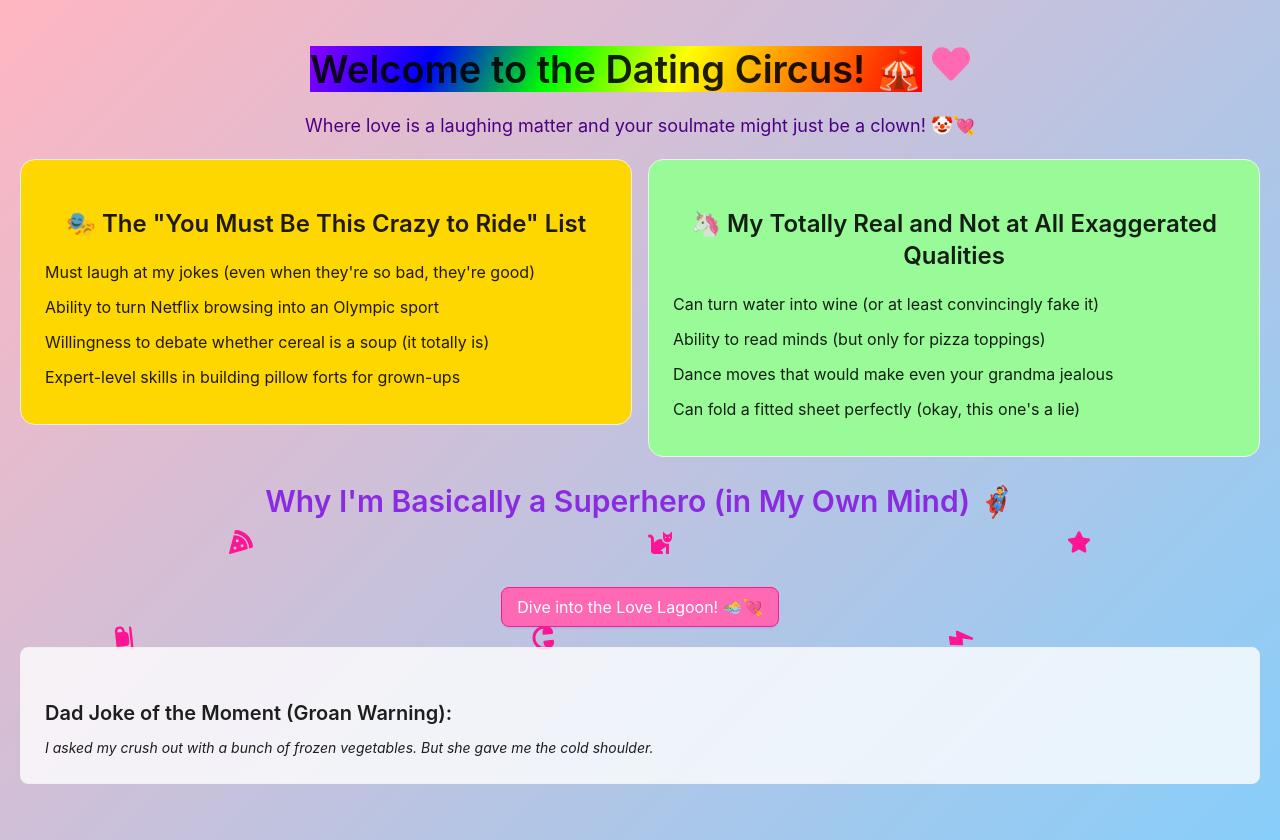
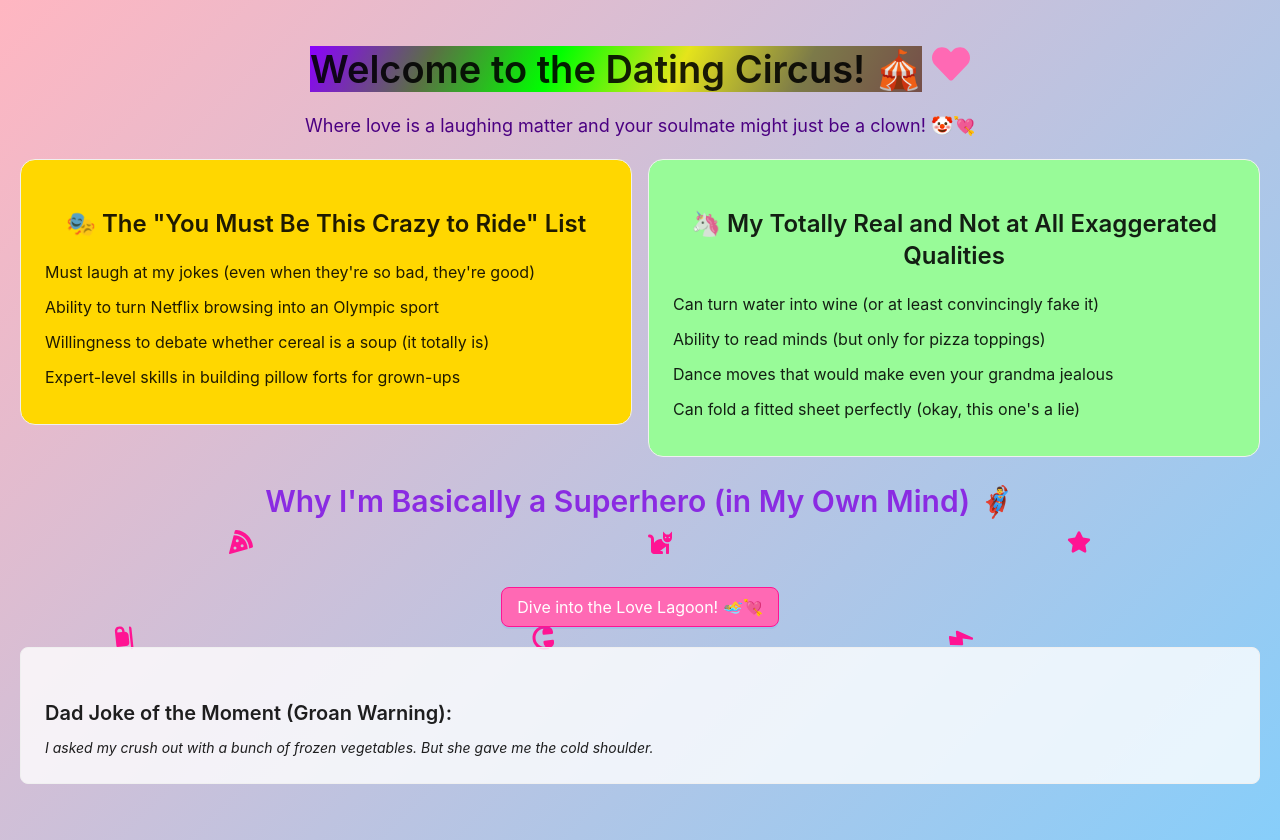
Before and after one commit to Leul120/dating, a React (Create React App) app in the folder client/: page / in a window 1280 px wide. Built offline with nearby package versions, Linux system fonts and the light colour scheme.

Commit message:
Update homePage.js

```diff
--- a/client/src/homePage.js
+++ b/client/src/homePage.js
@@ -62,8 +62,8 @@ const HomePage = () => {
   });
 
   const rainbowText = useSpring({
-    from: { background: 'linear-gradient(0deg, #ff0000, #ff7f00, #ffff00, #00ff00, #0000ff, #8b00ff)' },
-    to: { background: 'linear-gradient(360deg, #ff0000, #ff7f00, #ffff00, #00ff00, #0000ff, #8b00ff)' },
+    from: { background: 'linear-gradient(0deg, #668c70, #84a16a, #6d6696, #00ff00, #78404f, #8b00ff)' },
+    to: { background: 'linear-gradient(360deg, #784040, #7a7242, #ffff00, #00ff00, #547a42, #8b00ff)' },
     config: { duration: 3000 },
     loop: true,
   });
@@ -89,7 +89,7 @@ const HomePage = () => {
     <div style={{ padding: '20px', background: 'linear-gradient(135deg, #FFB6C1, #87CEFA)', minHeight: '100vh' }}>
       <animated.div style={fadeIn}>
         <Title level={1} style={{ textAlign: 'center', marginBottom: '20px' }}>
-          <animated.span style={rainbowText} className="bg-clip-text text-transparent">
+          <animated.span style={rainbowText} className="bg-clip-text text-transparent p-2 rounded-lg">
             Welcome to the Dating Circus! 🎪
           </animated.span>
           <animated.span style={spinningHeart}><FaHeart style={{ marginLeft: '10px', color: '#FF69B4' }} /></animated.span>
```
